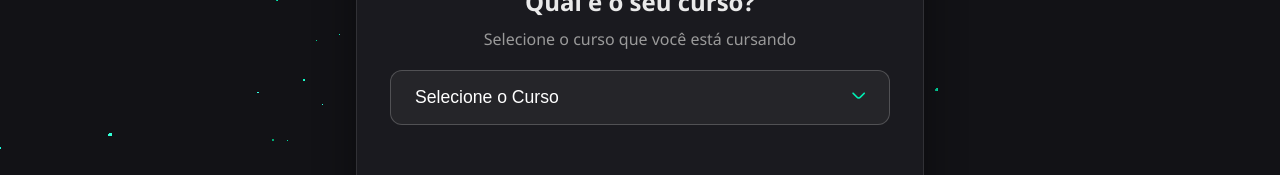
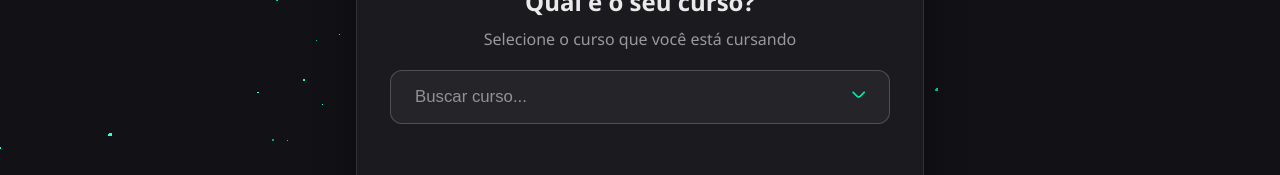
Before and after one commit to GradeUFLA/frontend-web, a React (Create React App) app: page / in a window 1280 px wide. Both pictures are taken after a click on the button "Vamos lá". Shown: the part 309-484 px from the top of the page. Built offline with nearby package versions, Linux system fonts and the light colour scheme.

Commit message:
feat: pesquisa de cursos ao inves de selecionar uma lista

```diff
--- a/src/components/Dropdown/Dropdown.css
+++ b/src/components/Dropdown/Dropdown.css
@@ -36,6 +36,21 @@
   font-size: 0.8rem;
   transition: transform 0.3s ease;
   color: var(--color-tropical-mint);
+}
+
+.dropdown-search-input {
+  width: 100%;
+  padding: 0; /* button already provides padding */
+  background: transparent;
+  border: none;
+  color: #fff;
+  font-size: 1.05rem;
+  font-weight: 500;
+  outline: none;
+}
+
+.dropdown-search-input::placeholder {
+  color: rgba(255, 255, 255, 0.5);
 }
 
 .dropdown-menu {
@@ -101,6 +116,18 @@
   font-weight: 600;
 }
 
+.dropdown-item.highlighted {
+  background: rgba(0, 240, 181, 0.12);
+  color: #fff;
+}
+
+.dropdown-empty {
+  padding: 14px 24px;
+  color: rgba(255,255,255,0.6);
+  text-align: center;
+  font-size: 0.975rem;
+}
+
 /* Error state */
 .dropdown-error .dropdown-btn,
 .dropdown-btn.error {
--- a/src/components/Dropdown/Dropdown.jsx
+++ b/src/components/Dropdown/Dropdown.jsx
@@ -1,4 +1,4 @@
-import { useState } from 'react';
+import { useState, useEffect, useRef } from 'react';
 import './Dropdown.css';
 
 const Dropdown = ({
@@ -7,42 +7,130 @@ const Dropdown = ({
   onChange,
   placeholder = 'Selecione uma opção',
   renderOption,
-  error = false
+  error = false,
+  searchable = false,
 }) => {
   const [isOpen, setIsOpen] = useState(false);
+  const [query, setQuery] = useState('');
+  const [highlight, setHighlight] = useState(-1);
+  const containerRef = useRef(null);
 
   const handleSelect = (option) => {
-    onChange(option);
+    // option is the full option object { value, label }
+    onChange(option.value);
+    setQuery(option.label || '');
     setIsOpen(false);
   };
 
   const selectedOption = options.find(opt => opt.value === value);
+  const normalizedQuery = query.trim().toLowerCase();
+  const filteredOptions = searchable && normalizedQuery.length > 0
+    ? options.filter(o => (o.label || '').toLowerCase().includes(normalizedQuery))
+    : options;
+
+  // sync highlight with filteredOptions/open
+  useEffect(() => {
+    if (!isOpen) return;
+    setHighlight(filteredOptions.length > 0 ? 0 : -1);
+  }, [isOpen, filteredOptions.length]);
+
+  const displayedInput = searchable ? (query !== '' ? query : (selectedOption ? selectedOption.label : '')) : '';
+
+  const handleButtonClick = () => {
+    setIsOpen((p) => !p);
+  };
+
+  const handleKeyDown = (e) => {
+    if (!isOpen && (e.key === 'ArrowDown' || e.key === 'ArrowUp')) {
+      setIsOpen(true);
+      e.preventDefault();
+      return;
+    }
+
+    if (!isOpen) return;
+
+    if (e.key === 'ArrowDown') {
+      e.preventDefault();
+      setHighlight((h) => (Math.min(Math.max(h, 0) + 1, filteredOptions.length - 1)));
+    } else if (e.key === 'ArrowUp') {
+      e.preventDefault();
+      setHighlight((h) => (h <= 0 ? 0 : h - 1));
+    } else if (e.key === 'Enter') {
+      e.preventDefault();
+      if (highlight >= 0 && highlight < filteredOptions.length) {
+        handleSelect(filteredOptions[highlight]);
+      }
+    } else if (e.key === 'Escape') {
+      e.preventDefault();
+      setIsOpen(false);
+      // restore input to selected label
+      setQuery(selectedOption ? selectedOption.label || '' : '');
+    }
+  };
+
+  // close when clicking outside
+  useEffect(() => {
+    const handleDocClick = (e) => {
+      if (!containerRef.current) return;
+      if (!containerRef.current.contains(e.target)) {
+        setIsOpen(false);
+        setQuery(selectedOption ? selectedOption.label || '' : '');
+      }
+    };
+    document.addEventListener('mousedown', handleDocClick);
+    return () => document.removeEventListener('mousedown', handleDocClick);
+  }, [selectedOption]);
 
   return (
-    <div className={`dropdown-container ${error ? 'dropdown-error' : ''}`}>
+    <div ref={containerRef} className={`dropdown-container ${error ? 'dropdown-error' : ''}`}>
       <button
         className={`dropdown-btn ${error ? 'error' : ''}`}
-        onClick={() => setIsOpen(!isOpen)}
+        onClick={handleButtonClick}
+        onKeyDown={!searchable ? handleKeyDown : undefined}
         type="button"
       >
-        <span>
-          {selectedOption ? selectedOption.label : placeholder}
-        </span>
+        {searchable ? (
+          <input
+            className="dropdown-search-input"
+            value={displayedInput}
+            onChange={(e) => {
+              const v = e.target.value;
+              setQuery(v);
+              setIsOpen(true);
+              // If user cleared the field or changed the text away from the selected label,
+              // clear the current selection so the dropdown value matches the input
+              if ((selectedOption && v !== selectedOption.label) || v.trim() === '') {
+                onChange(null);
+              }
+            }}
+            onFocus={() => setIsOpen(true)}
+            onKeyDown={handleKeyDown}
+            onClick={(e) => { e.stopPropagation(); setIsOpen(true); }}
+            placeholder="Buscar curso..."
+          />
+        ) : (
+          <span>{selectedOption ? selectedOption.label : placeholder}</span>
+        )}
         <i className={`fi fi-br-angle-${isOpen ? 'up' : 'down'} dropdown-arrow`}></i>
       </button>
 
       {isOpen && (
         <div className="dropdown-menu">
-          {options.map((option) => (
+          {filteredOptions.length === 0 ? (
+            <div className="dropdown-empty">Curso não encontrado</div>
+          ) : (
+            filteredOptions.map((option, idx) => (
               <button
                 key={option.value}
-              className={`dropdown-item ${value === option.value ? 'selected' : ''}`}
-              onClick={() => handleSelect(option.value)}
+                className={`dropdown-item ${value === option.value ? 'selected' : ''} ${highlight === idx ? 'highlighted' : ''}`}
+                onMouseEnter={() => setHighlight(idx)}
+                onClick={() => { handleSelect(option); }}
                 type="button"
               >
                 {renderOption ? renderOption(option) : option.label}
               </button>
-          ))}
+            ))
+          )}
         </div>
       )}
     </div>
--- a/src/components/SetupWizard/SetupWizard.jsx
+++ b/src/components/SetupWizard/SetupWizard.jsx
@@ -41,7 +41,7 @@ const SetupWizard = forwardRef(({
 
   const cursosOptions = cursosImplementados.map((curso) => ({
     value: curso.id,
-    label: `${curso.id} - ${curso.nome} (${curso.tipo})`
+    label: `${curso.id} - ${curso.nome}`
   }));
 
   const matrizesOptions = matrizes.map((matriz) => ({
@@ -134,6 +134,7 @@ const SetupWizard = forwardRef(({
             onChange={setCursoSelecionado}
             placeholder="Selecione o Curso"
             error={dropdownError && !cursoSelecionado}
+            searchable={true}
           />
         </Step>
 
```
Also changed, not shown: public/data/courses.csv. Lines whose indentation alone changed are shown as unchanged.
